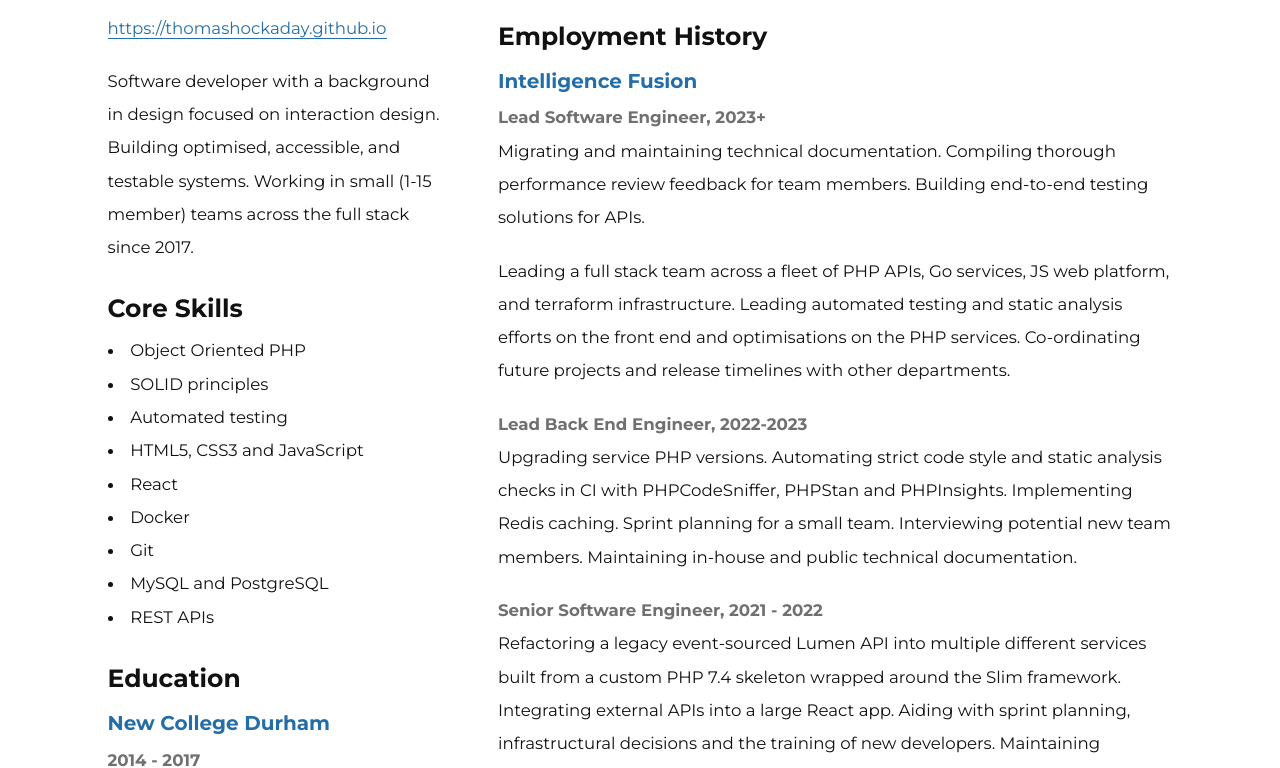
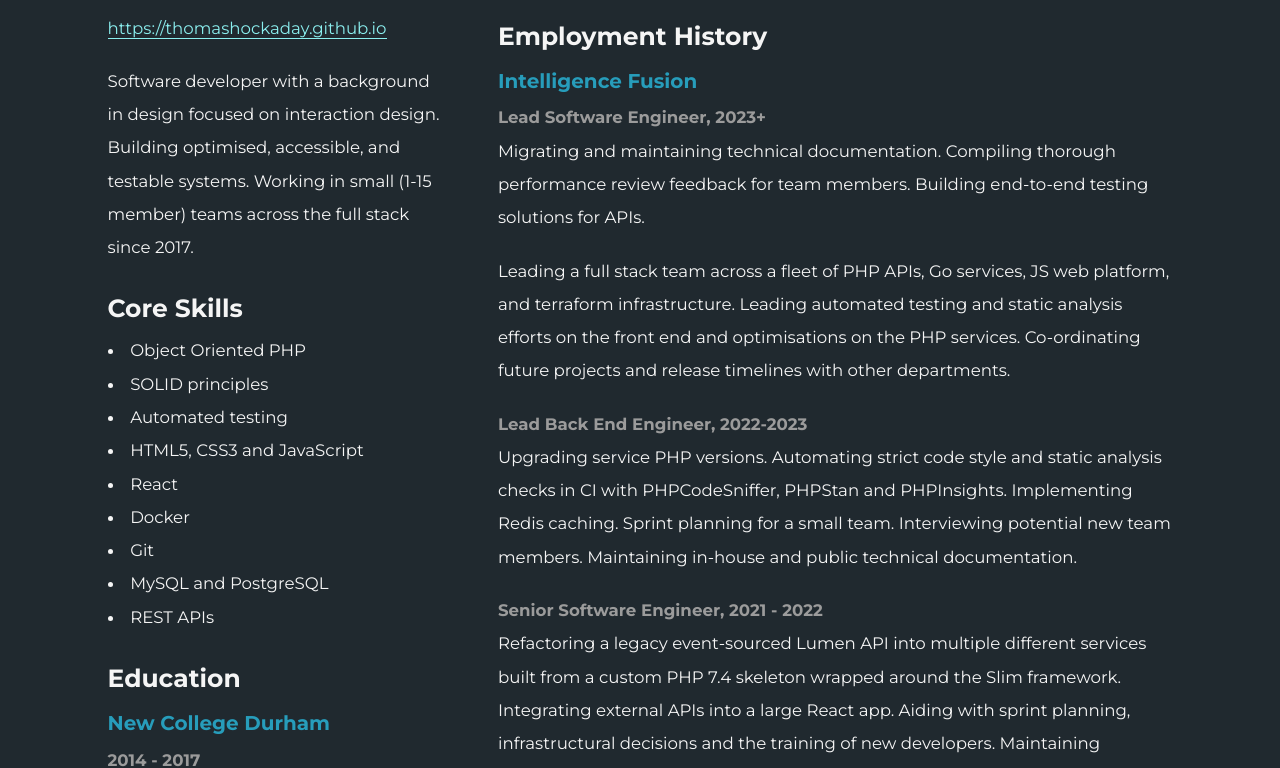
Before and after one commit to thomashockaday/cv, a plain HTML site: page index.html in a window 1280 px wide. Shown: the part 233-1001 px from the top of the page. Drawn offline with Linux system fonts and the dark colour scheme.

Commit message:
Add dark mode styles

```diff
--- a/css/style.css
+++ b/css/style.css
@@ -1,8 +1,12 @@
 :root {
   --black: #111;
+  --white: #f5f5f5;
   --dark-blue: #236ea8;
   --light-blue: #279dbb;
+  --lighter-blue: #8befef;
+  --dark-grey: #20292f;
   --light-grey: #707070;
+  --lighter-grey: #9b9b9b;
 }
 
 * {
@@ -111,3 +115,23 @@ ul {
     font-size: 1.8rem;
   }
 }
+
+@media (prefers-color-scheme: dark) {
+  body {
+    background-color: var(--dark-grey);
+    color: var(--white);
+  }
+
+  a {
+    color: var(--lighter-blue);
+  }
+
+  h3,
+  .subtitle {
+    color: var(--light-blue);
+  }
+
+  h4 {
+    color: var(--lighter-grey);
+  }
+}
```
